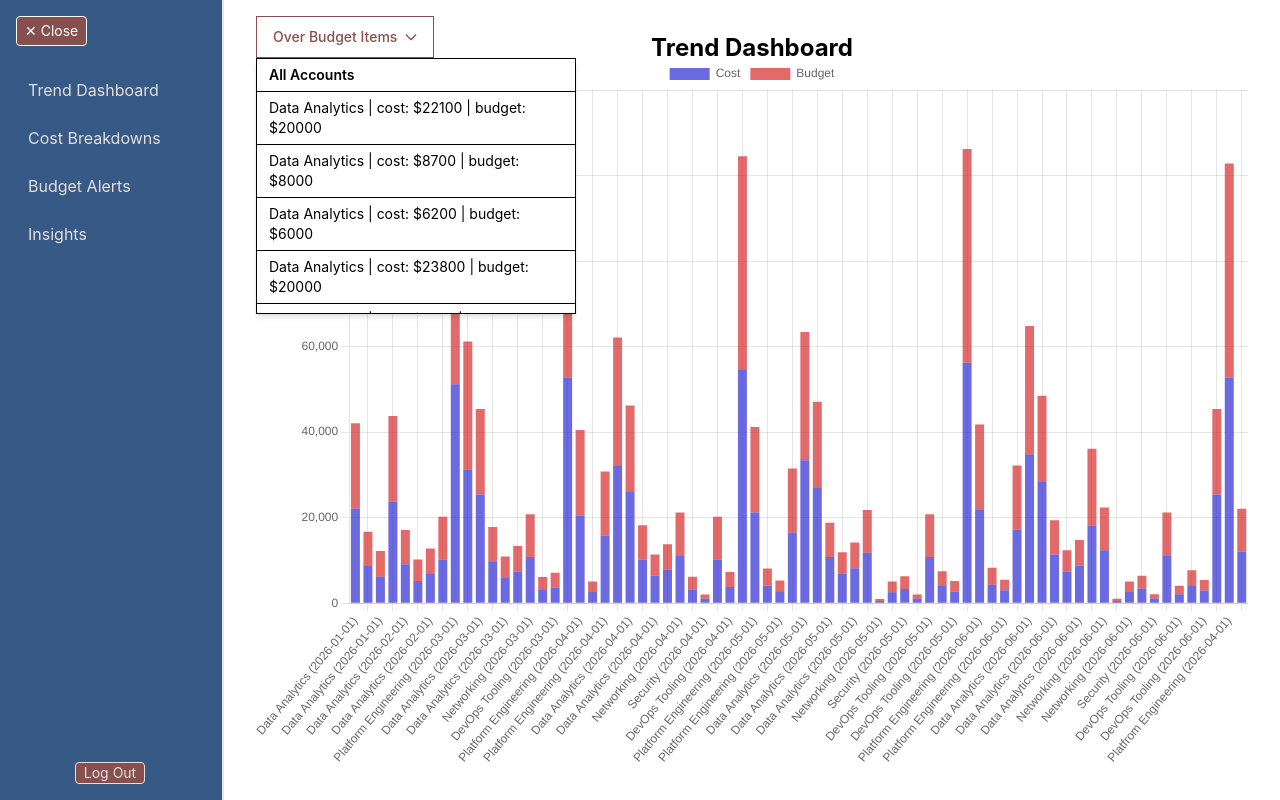
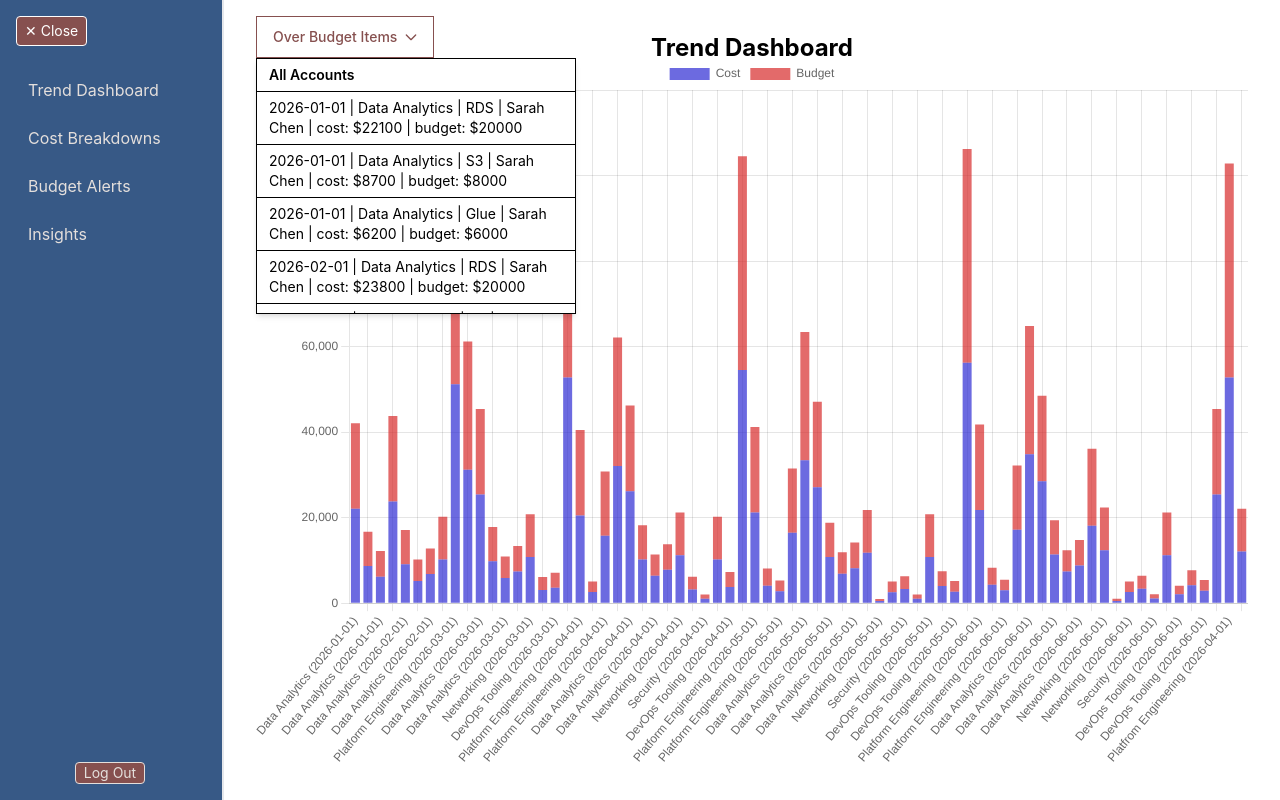
Before and after one commit to ward438/executiveDash, a React (Vite) app: page / in a window 1280 px wide. Both pictures are taken after a click on the button "Over Budget Items". Built offline with nearby package versions, Linux system fonts and the light colour scheme.

Commit message:
included missing fields into drop down

```diff
--- a/src/charts/trendCharts/components/trendDropDown.tsx
+++ b/src/charts/trendCharts/components/trendDropDown.tsx
@@ -19,7 +19,7 @@ export const TrendDropDown = (
                 </button>
                 {dateFilteredJson.filter((data) => data != null).map((data: any, index: number) => (
                     <button onClick={() => setSelectedAccount({ date: data.date, account_name: data.account_name, account_id: data.account_id, service: data.service, region: data.region, owner: data.owner, cost: data.cost, budget: data.budget })} key={index} className="text-left px-3 py-1.5 text-sm hover:bg-yellow-100 border-b last:border-b-0">
-                        {`${data.account_name} | cost:  $${data.cost} | budget: $${data.budget}`}
+                        {`${data.date} | ${data.account_name} | ${data.service} | ${data.owner} | cost: $${data.cost} | budget: $${data.budget}`}
                     </button>
                 ))}
             </div>
```
